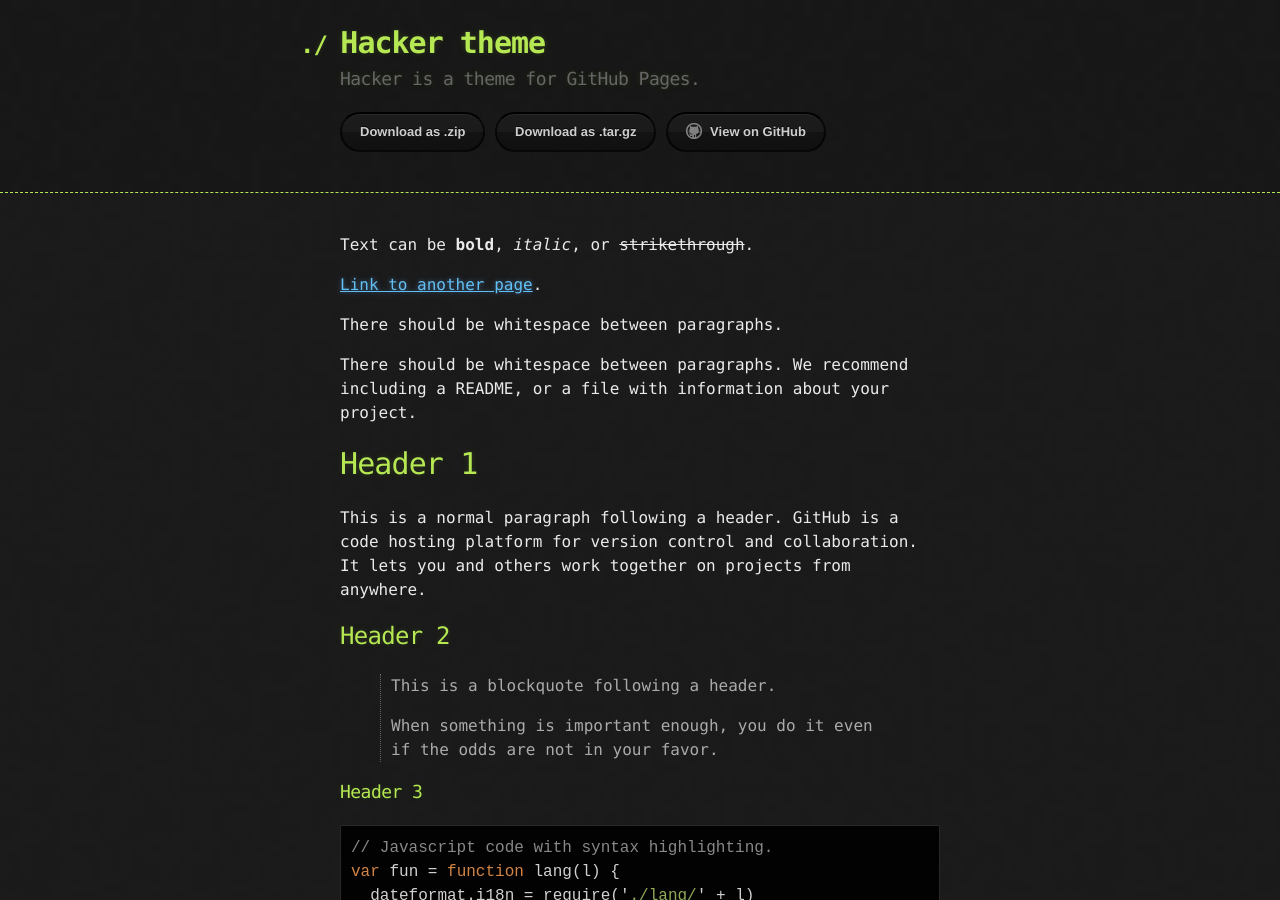
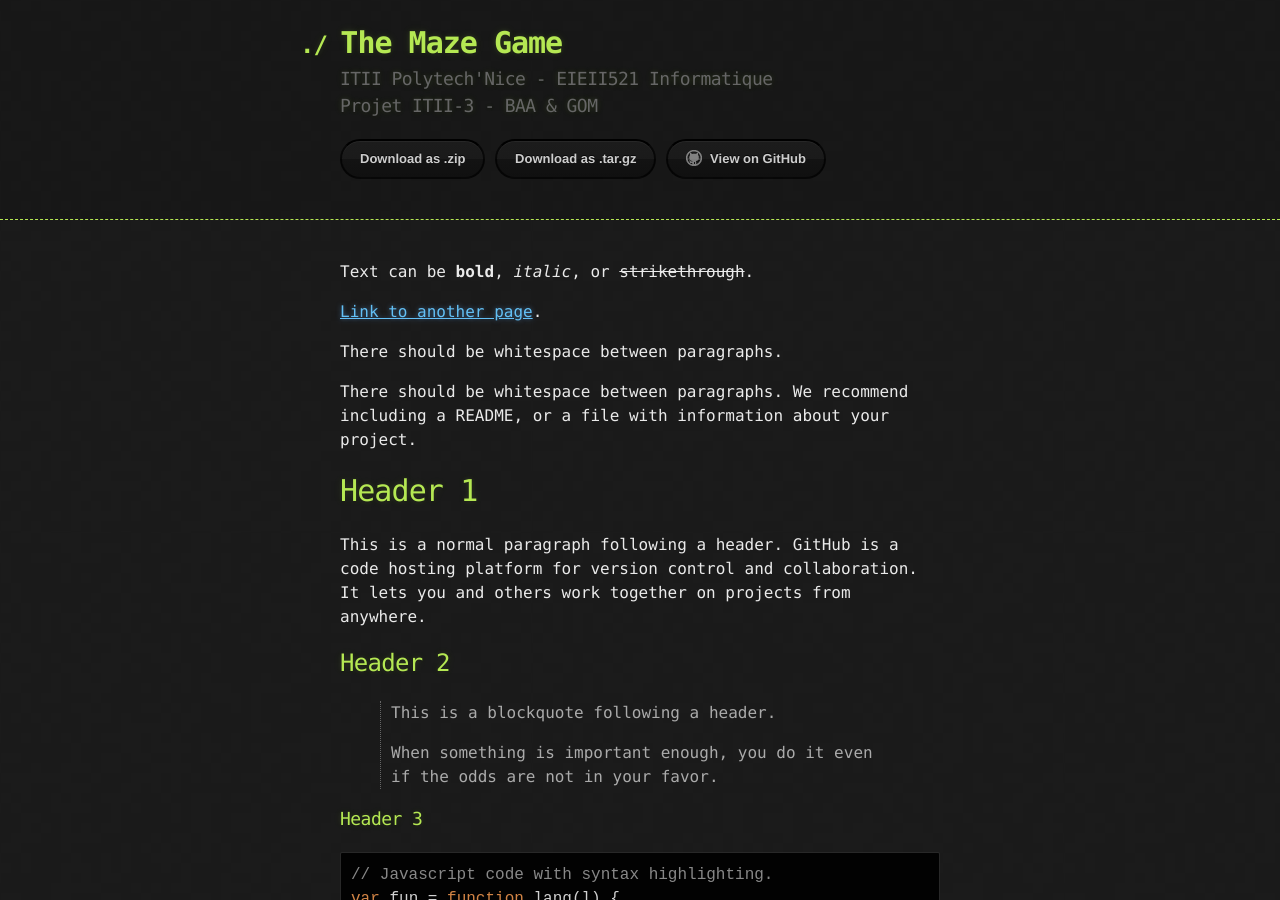
Before and after one commit to unice-grp-BAGO/BAGOmaze, a Jekyll site: the page built from docs/index.md, in a window 1280 px wide and 900 px high. Built offline with Jekyll 4.4.1, drawn with Linux system fonts in a browser that asks for light colours.

Commit message:
[docs][Jekyll] Modification de la configuration de Jekyll :
- Remplacement du titre par défaut du thème ;
- Remplacement de la description par défaut du thème.

```diff
--- a/docs/_config.yml
+++ b/docs/_config.yml
@@ -1,5 +1,5 @@
-title: Hacker theme
-description: Hacker is a theme for GitHub Pages.
+title: The Maze Game
+description: ITII Polytech'Nice - EIEII521 Informatique<br>Projet ITII-3 - BAA & GOM
 show_downloads: true
 google_analytics:
 theme: jekyll-theme-hacker
```
